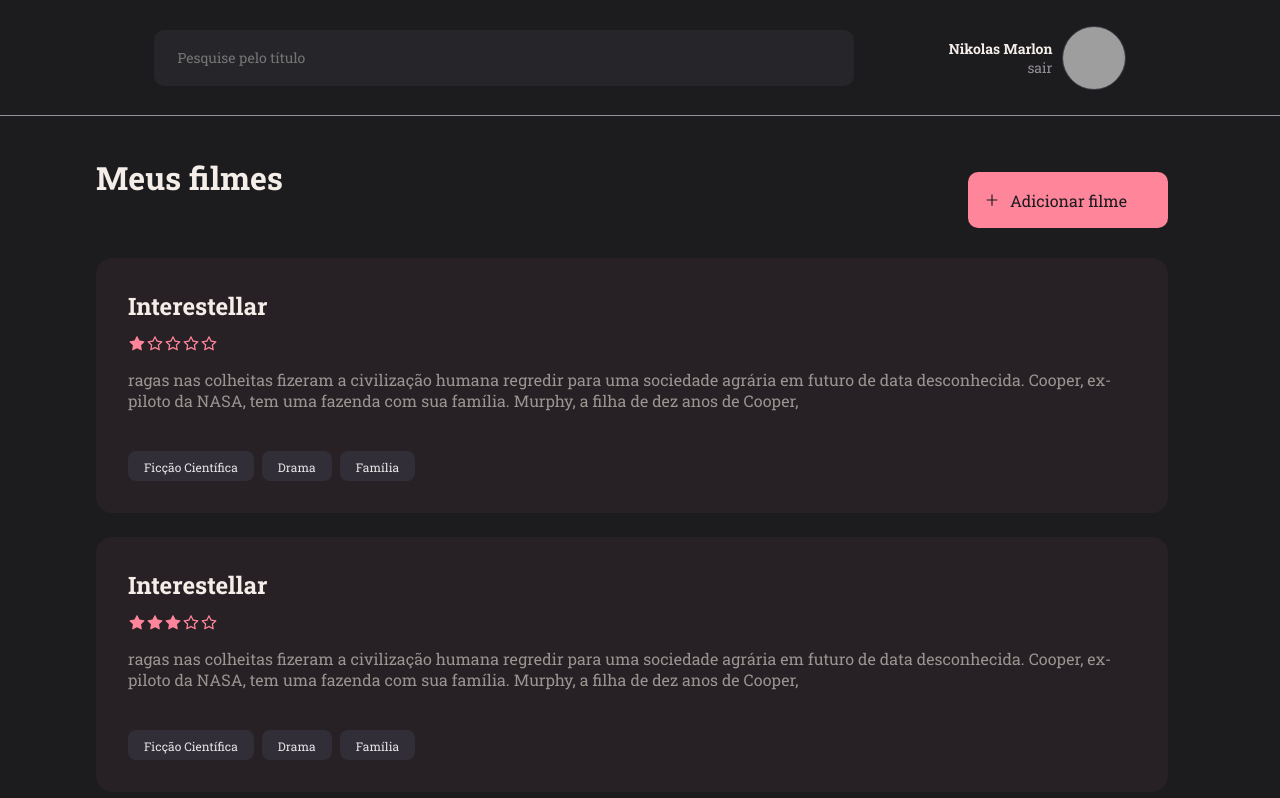
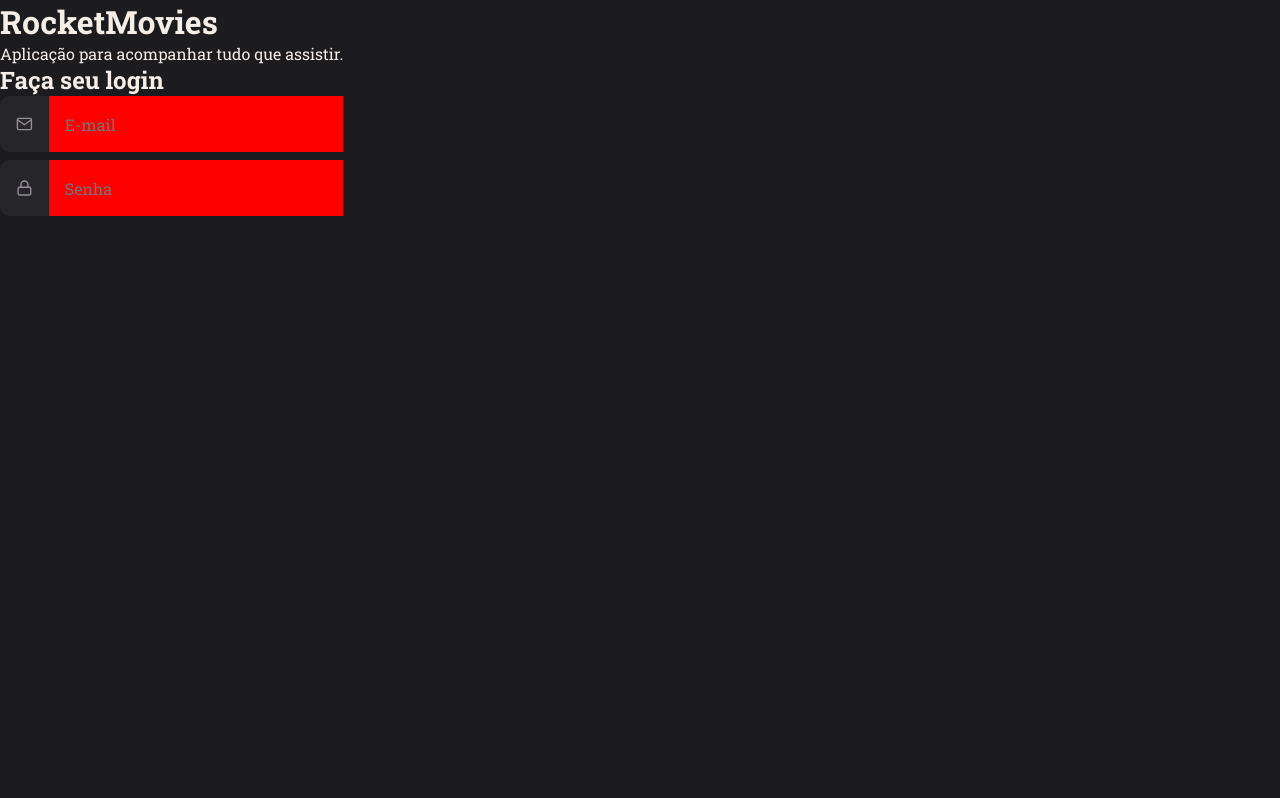
Before and after one commit to nikolasmarlon/Movies-notes, a React (Vite) app: page / in a window 1280 px wide. Built offline with nearby package versions, Linux system fonts and the light colour scheme; grey boxes are pictures that could not be loaded.

Commit message:
Componente Input completo com icone

```diff
--- a/src/App.jsx
+++ b/src/App.jsx
@@ -1,12 +1,13 @@
 
 import { Home } from "./pages/Home";
+import { Login } from "./pages/Login";
 import { MoviePreview } from "./pages/MoviePreview";
 
 export function App() {
 
   return (
     <>
-      <Home />
+      <Login />
     </>
   )
 }
--- /dev/null
+++ b/src/components/Input/index.jsx
@@ -0,0 +1,12 @@
+import { DivContainer } from "./styles";
+
+
+
+export function Input({ icon: Icon, ...rest}){
+    return(
+        <DivContainer>
+            {Icon && <Icon size={20}/>}
+            <input {...rest} />
+        </DivContainer>
+    )
+}
--- /dev/null
+++ b/src/components/Input/styles.js
@@ -0,0 +1,32 @@
+import styled from "styled-components";
+
+
+export const DivContainer = styled.div`
+    width: 100%;
+    display: flex;
+    align-items: center;
+
+    background-color: ${( {theme} ) => theme.COLORS.BACKGROUND_700};
+    color: ${( {theme} ) => theme.COLORS.GRAY_600};
+
+    margin-bottom: 8px;
+    border-radius: 10px;
+
+    >svg{
+        margin: 0 16px;
+    }
+
+    >input{
+        height: 56px;
+        width: 100%;
+        color: ${( {theme} ) => theme.COLORS.GRAY_600};
+        padding: 18px 16px;
+        background: red;
+        border: none;
+
+        &:placeholder{
+            color: ${( {theme} ) => theme.COLORS.GRAY_600};
+        }
+    }
+
+`
--- /dev/null
+++ b/src/pages/Login/index.jsx
@@ -0,0 +1,19 @@
+import { Input } from "../../components/Input";
+import { DivContainer, Form } from "./styles";
+import { FiLock, FiMail } from 'react-icons/fi'
+
+
+export function Login(){
+    return(
+        <DivContainer>
+            <Form>
+                <h1>RocketMovies</h1>
+                <p>Aplicação para acompanhar tudo que assistir.</p>
+
+                <h2>Faça seu login</h2>
+                <Input icon={FiMail} placeholder="E-mail" />
+                <Input icon={FiLock} placeholder="Senha" />
+            </Form>
+        </DivContainer>
+    )
+}
--- /dev/null
+++ b/src/pages/Login/styles.js
@@ -0,0 +1,16 @@
+import styled from "styled-components"
+
+
+// color: ${( {theme} ) => theme.COLORS.RED_300};
+
+export const DivContainer = styled.div`
+    height: 100vh;
+    display: flex;
+    align-items: stretch;
+`
+
+export const Form = styled.form`
+
+
+
+`
```
